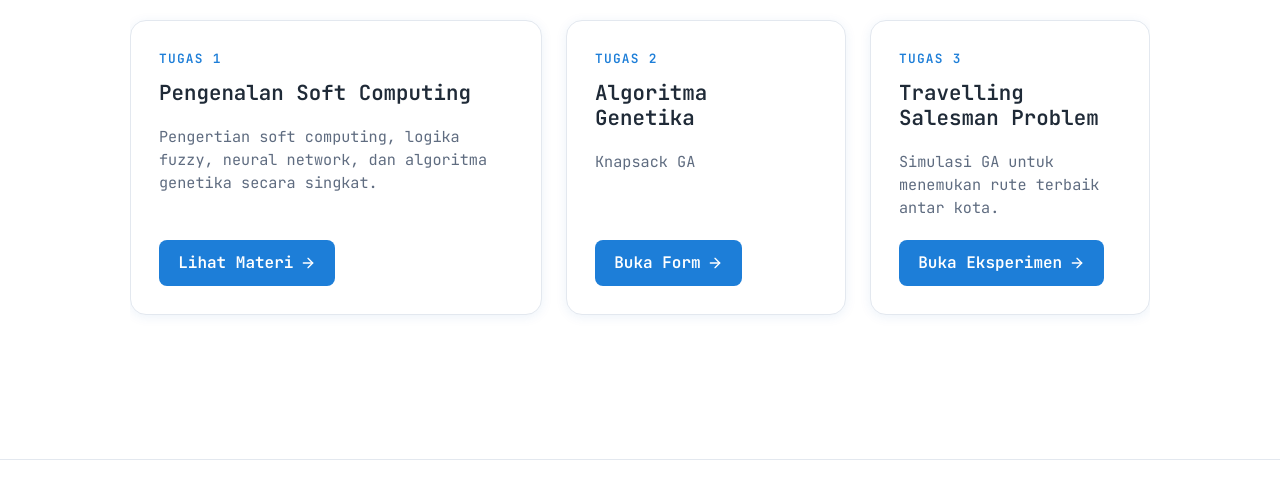
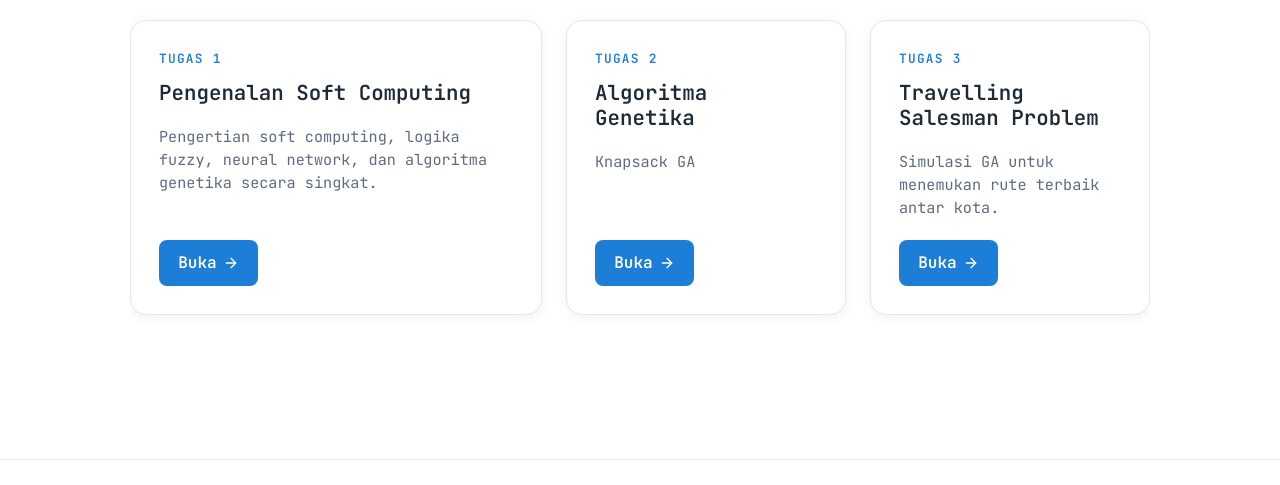
Before and after one commit to dmn3x/private-web, a Flask app: page / in a window 1280 px wide. Shown: the part 470-955 px from the top of the page. Run offline with Flask 3, Linux system fonts and the light colour scheme.

Commit message:
changing the button naming convention

```diff
--- a/templates/index.html
+++ b/templates/index.html
@@ -24,7 +24,7 @@
                     <p class="task-desc">Pengertian soft computing, logika fuzzy, neural network, dan algoritma genetika secara singkat.</p>
                     <div class="task-actions">
                         <a class="task-button" href="/tugas1">
-                            Lihat Materi
+                            Buka
                             <svg xmlns="http://www.w3.org/2000/svg" viewBox="0 0 24 24" fill="none" stroke="currentColor" stroke-width="2" stroke-linecap="round" stroke-linejoin="round"><line x1="5" y1="12" x2="19" y2="12"/><polyline points="12 5 19 12 12 19"/></svg>
                         </a>
                     </div>
@@ -35,7 +35,7 @@
                     <p class="task-desc">Knapsack GA</p>
                     <div class="task-actions">
                         <a class="task-button" href="/tugas2">
-                            Buka Form
+                            Buka
                             <svg xmlns="http://www.w3.org/2000/svg" viewBox="0 0 24 24" fill="none" stroke="currentColor" stroke-width="2" stroke-linecap="round" stroke-linejoin="round"><line x1="5" y1="12" x2="19" y2="12"/><polyline points="12 5 19 12 12 19"/></svg>
                         </a>
                     </div>
@@ -46,7 +46,7 @@
                     <p class="task-desc">Simulasi GA untuk menemukan rute terbaik antar kota.</p>
                     <div class="task-actions">
                         <a class="task-button" href="/tugas3">
-                            Buka Eksperimen
+                            Buka
                             <svg xmlns="http://www.w3.org/2000/svg" viewBox="0 0 24 24" fill="none" stroke="currentColor" stroke-width="2" stroke-linecap="round" stroke-linejoin="round"><line x1="5" y1="12" x2="19" y2="12"/><polyline points="12 5 19 12 12 19"/></svg>
                         </a>
                     </div>
```
